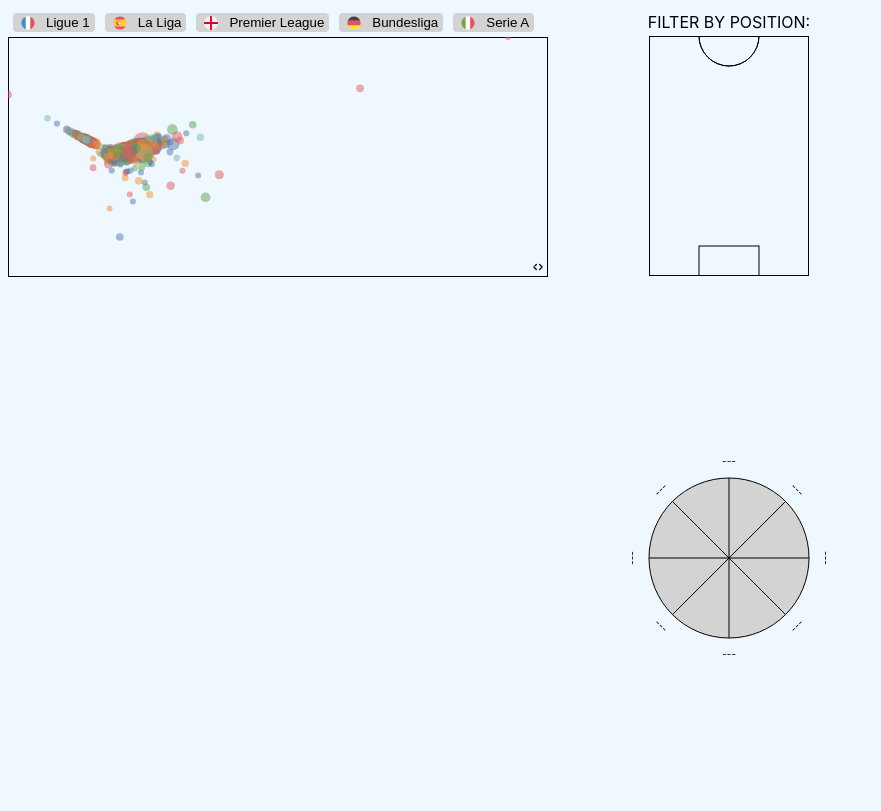
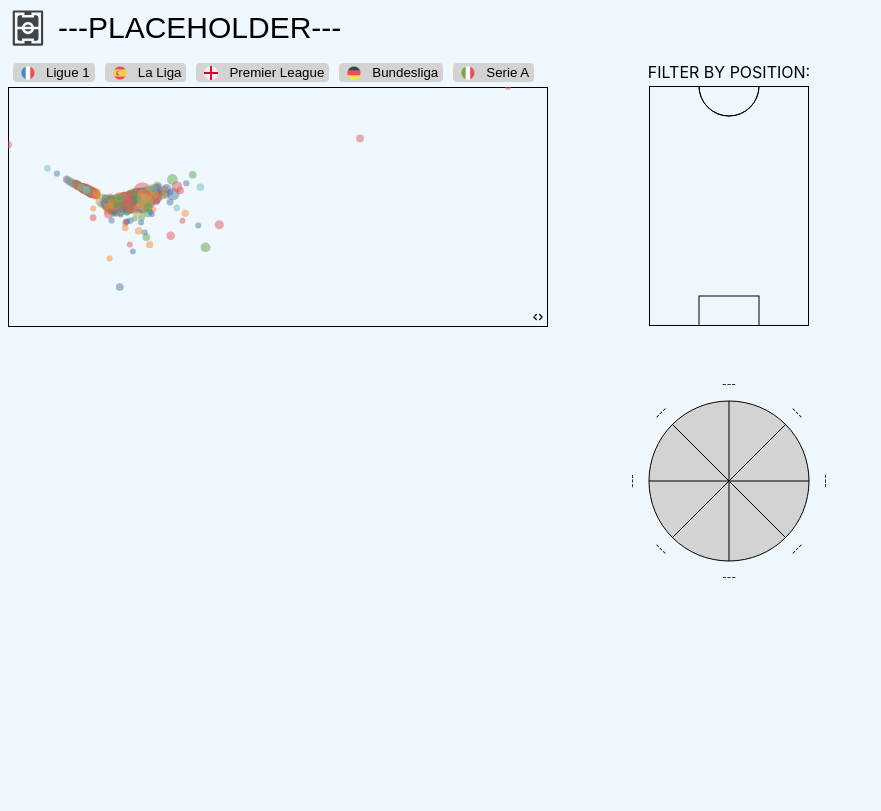
Before and after one commit to Ale-ssio/VA24_22_Project, a website built with webpack: page src/index.html in a window 1280 px wide. Shown: the whole page, without its empty margins (0-881 px from the left). Built offline with nearby package versions, Linux system fonts and the light colour scheme.

Commit message:
logo and title

```diff
--- a/src/index.html
+++ b/src/index.html
@@ -10,10 +10,12 @@
 
   <body>
     <div id="root">
+      <div class="icon"></div>
       <div class="scatterplot"></div>
       <div class="field"></div>
-      <div class="search"></div>
+      <div class="similar"></div>
       <div class="market"></div>
+      <div class="correlation"></div>
       <div class="radar"></div>
       <div class="comparison"></div>
     </div>
--- a/src/index.js
+++ b/src/index.js
@@ -3,8 +3,44 @@ import * as d3 from 'd3'
 // Import the CSS file.
 import './index.scss'
 
+// Define the title of the project.
+const title = "---PLACEHOLDER---";
 // Define the margins.
 const margin = { top: 20, left: 20 };
+
+/***************************************************************************************************************
+ * HEADER                                                                                                      *
+ ***************************************************************************************************************/
+// Add the logo of the page in the top left corner.
+const logoWidth = 40;
+const logoHeight = 40;
+const logoGroup = d3.select(".icon")
+  .append("svg")
+  .attr("class", "logo")
+  .attr("width", logoWidth)
+  .attr("height", logoHeight);
+// Define the button to reload the home page.
+const homeButton = logoGroup
+  .append("image")
+  .attr("href", `/img/soccer.svg`)
+  .attr("class", "logoButton")
+  .attr("alt", "Home")
+  .attr("id", "Home")
+  .attr("width", logoWidth)
+  .attr("height", logoHeight)
+  .style("cursor", "pointer")
+homeButton.on("click", function() {
+  window.location.reload();
+});
+// Add the title of the project near the logo.
+const titleWidth = 300;
+const titleHeight = 40;
+d3.select(".icon")
+  .append("text")
+  .attr("class", "title")
+  .attr("width", titleWidth)
+  .attr("height", titleHeight)
+  .text(title);
 
 /***************************************************************************************************************
  * SCATTERPLOT                                                                                                 *
--- a/src/index.scss
+++ b/src/index.scss
@@ -10,15 +10,35 @@ body {
   overflow: hidden;
   display: grid;
   grid-template-columns: 1fr 1fr 1fr;
-  grid-template-rows: 1fr 1fr;
+  grid-template-rows: 50px 1fr 1fr 1fr;
   grid-template-areas:
-    "scatterplot field search"
-    "market radar comparison";
+    "logo logo logo"
+    "scatterplot field similar"
+    "market radar comparison"
+    "correlation radar comparison";
 }
 
 .uiButton {
   vertical-align: middle;
   cursor: pointer;
+}
+
+.icon {
+  grid-area: logo;
+  vertical-align: middle;
+}
+
+.logo {
+  width: 50px;
+  justify-content: left;
+  vertical-align: middle;
+}
+
+.title {
+  justify-content: right;
+  vertical-align: middle;
+  font-family: fantasy;
+  font-size: 30px;
 }
 
 .scatterplot {
```
Also changed, not shown: public/img/soccer.svg (added).
